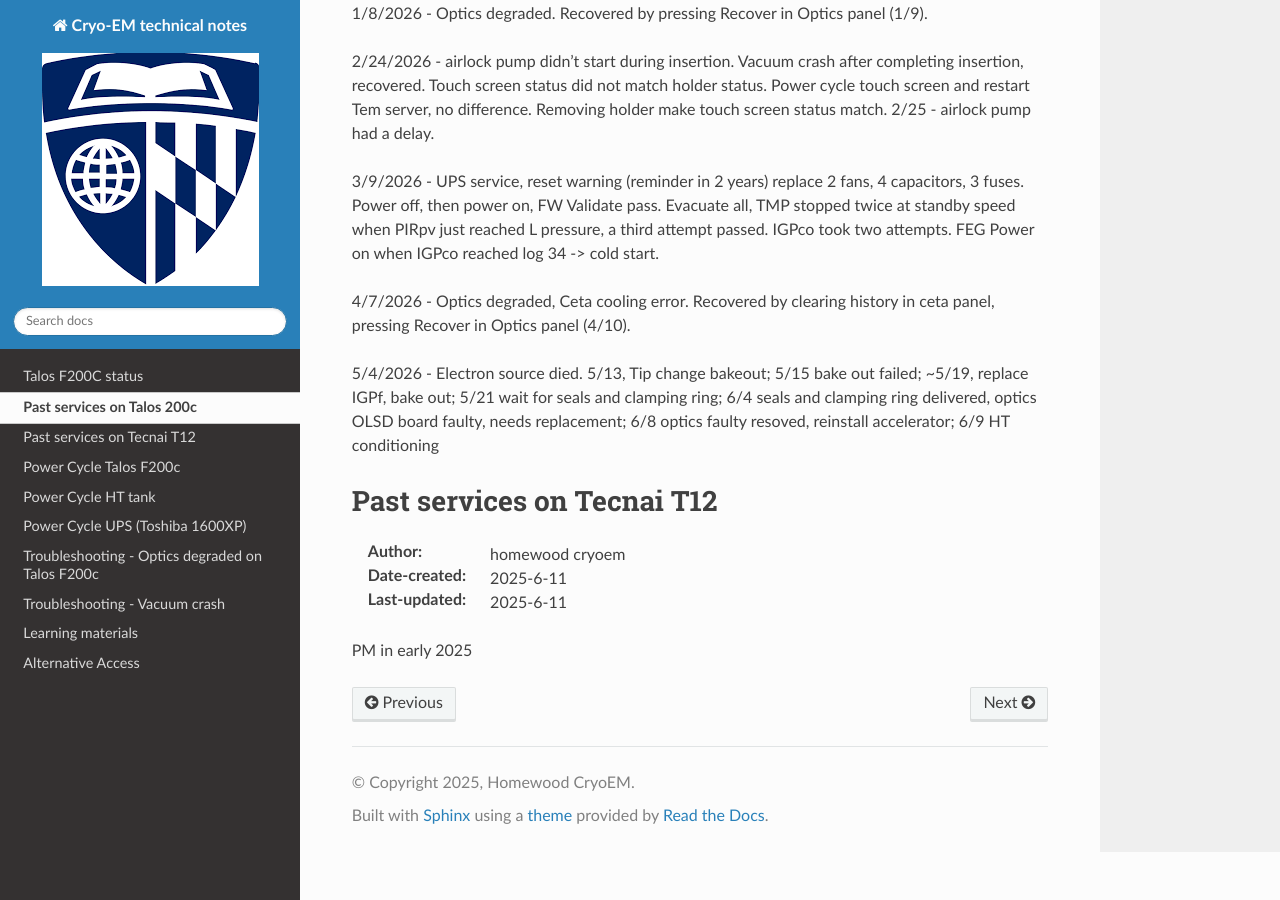
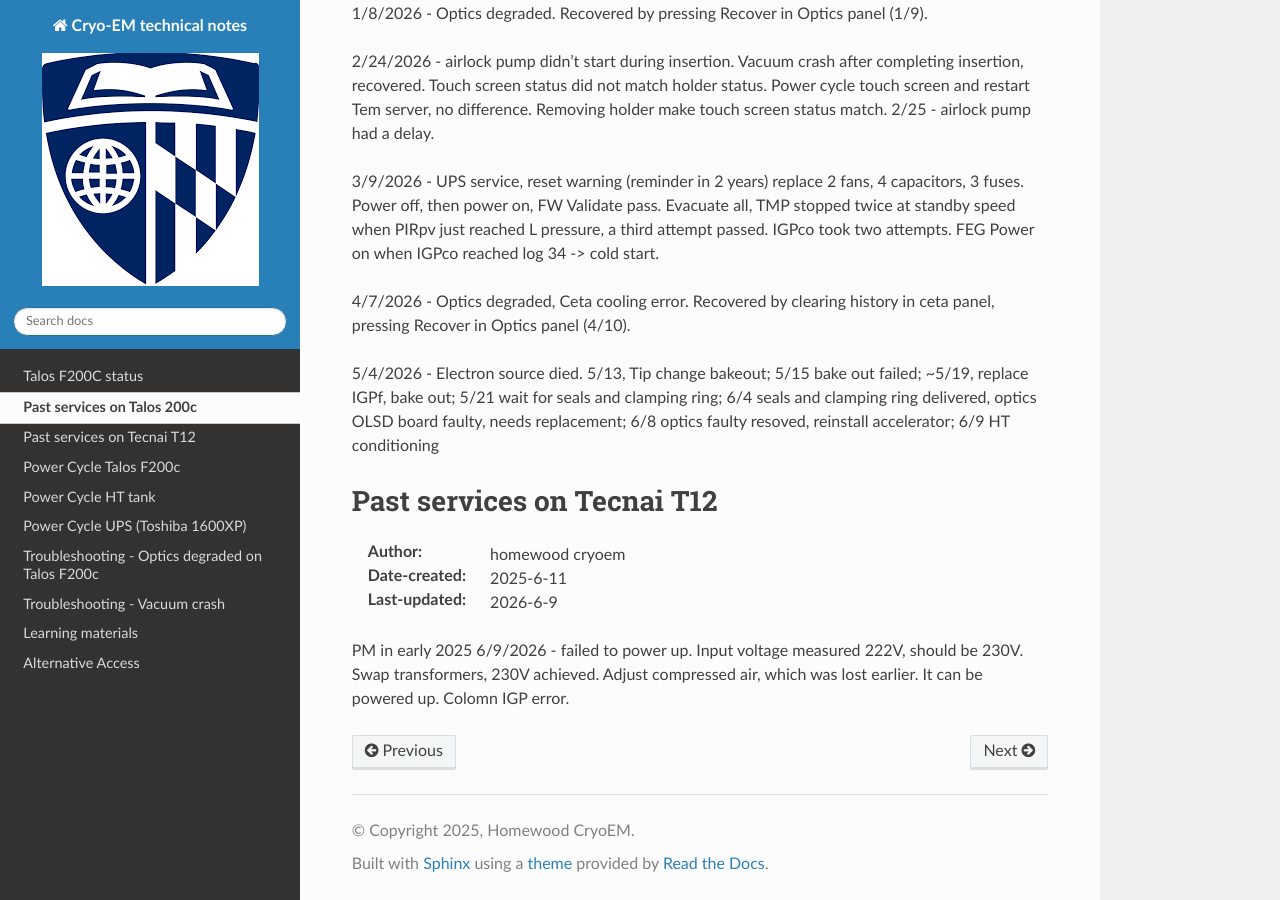
Before and after one commit to coherency224/hop-em, a Sphinx documentation site: the page built from docs/source/Past_services.rst, in a window 1280 px wide and 900 px high, scrolled down 1382 px. Built offline with Sphinx 7.4.7 and the Read the Docs theme 3.1.0, drawn with Linux system fonts in a browser that asks for light colours; pages that are not in the unit, such as notebooks, are missing from menus.

Commit message:
Update Past_services.rst

```diff
--- a/docs/source/Past_services.rst
+++ b/docs/source/Past_services.rst
@@ -54,6 +54,7 @@
 
 :Author: homewood cryoem
 :Date-created: 2025-6-11
-:Last-updated: 2025-6-11
+:Last-updated: 2026-6-9
 
 PM in early 2025
+6/9/2026 - failed to power up. Input voltage measured 222V, should be 230V. Swap transformers, 230V achieved. Adjust compressed air, which was lost earlier. It can be powered up. Colomn IGP error.
```
